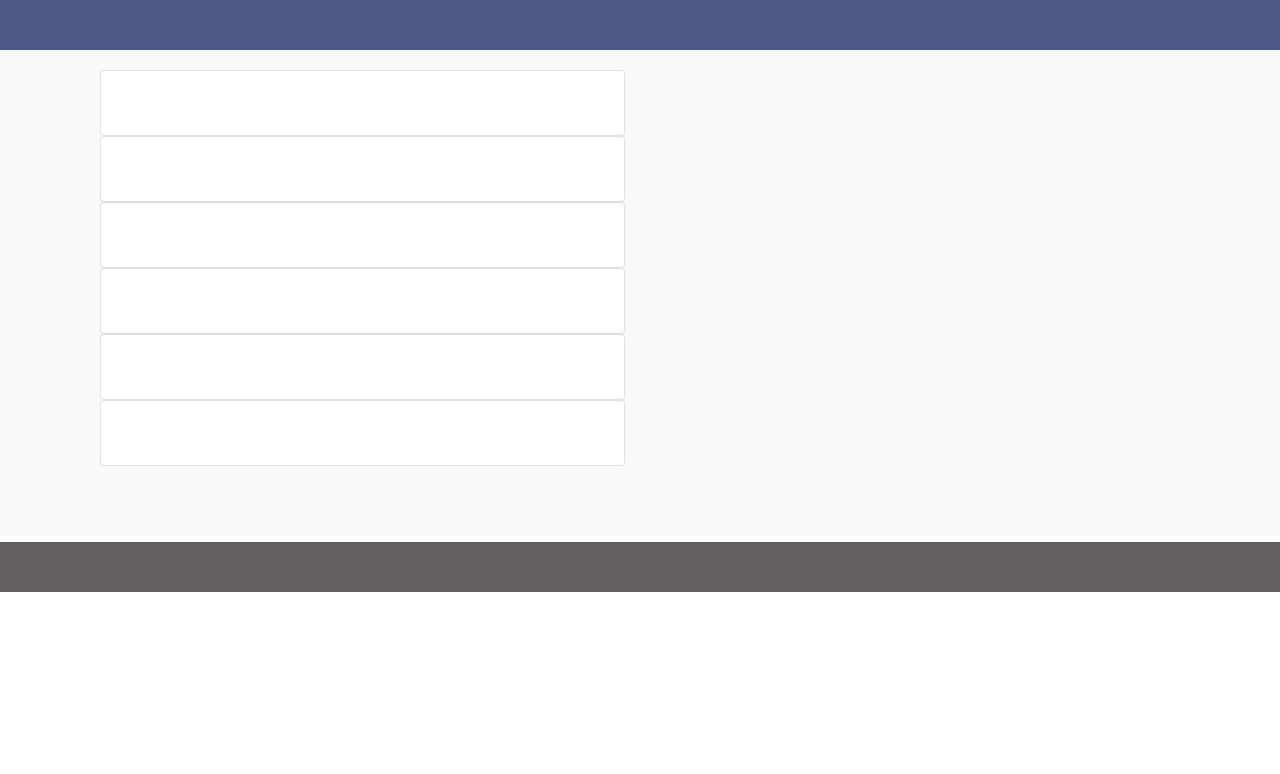
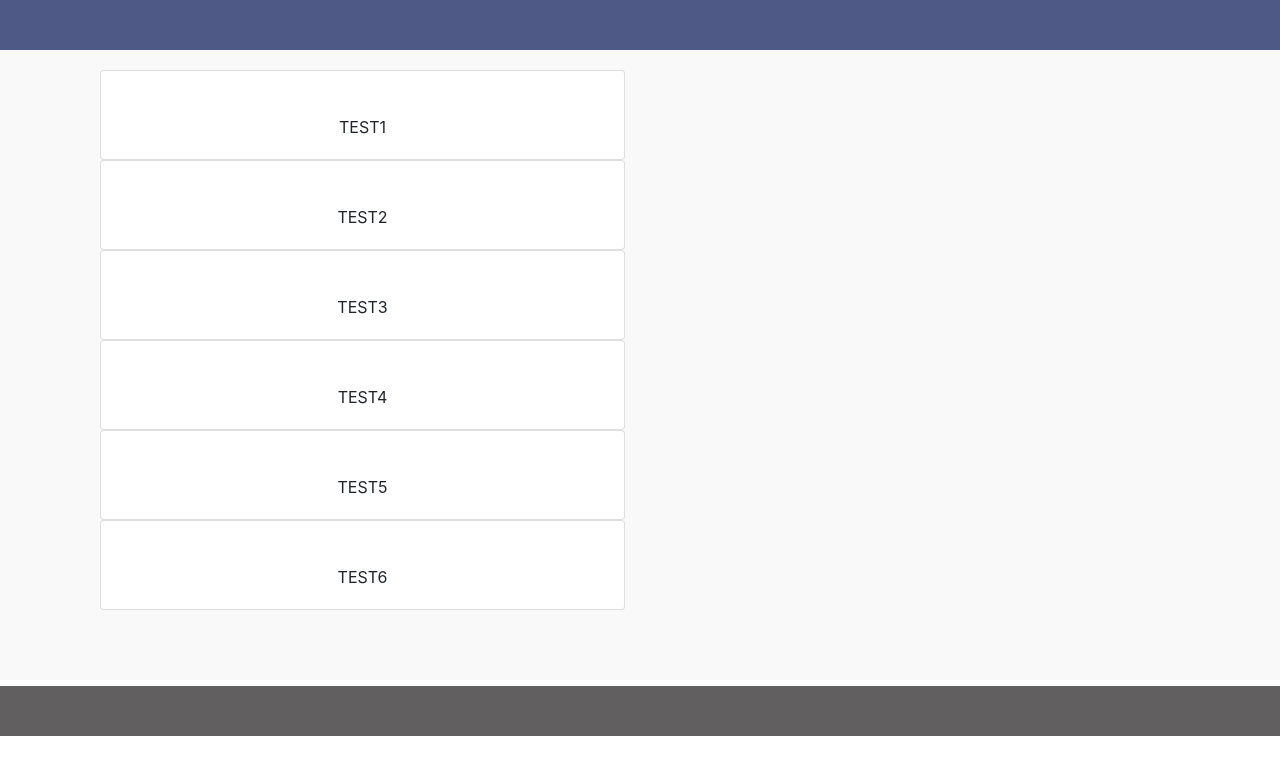
Before and after one commit to hemant63821/loginPage, a React (Create React App) app: page /users in a window 1280 px wide. Shown: the top 774 px of the page. Built offline with nearby package versions, Linux system fonts and the light colour scheme.

Commit message:
fix() : users data fix

```diff
--- a/src/components/Users/Users.js
+++ b/src/components/Users/Users.js
@@ -14,7 +14,7 @@ class Users extends Component {
                 {
                     this.props.users.length ? this.props.users.map((itr) => {
                         return (
-                            <ModelCard></ModelCard>
+                            <ModelCard name={itr.name} key={itr.id}></ModelCard>
                         )
                     }) : null
                 }
```
